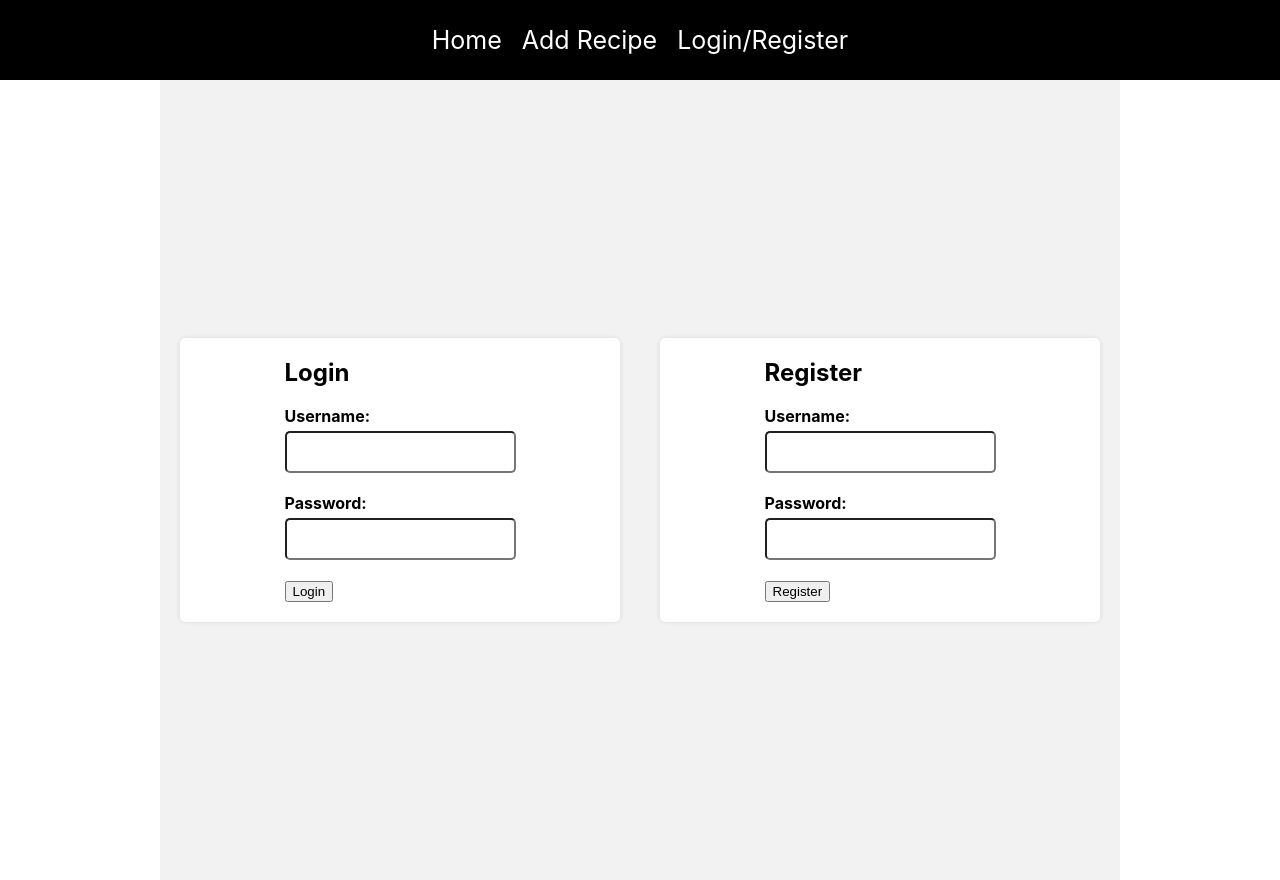
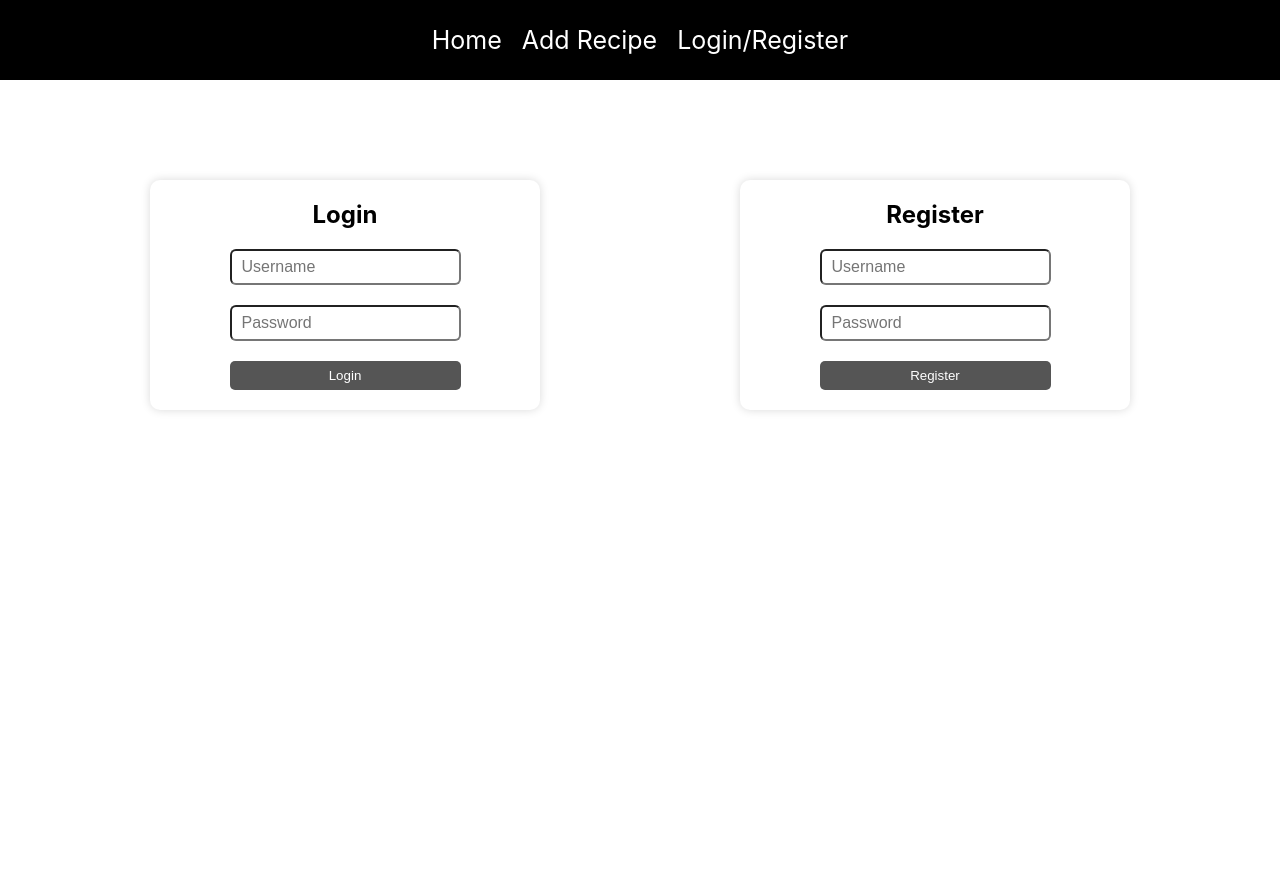
Before and after one commit to siddhartha254/recipe-mern, a React (Create React App) app in the folder client/: page /auth in a window 1280 px wide. After the commit the page ends 800 px from the top, so only its background shows below. Built offline with nearby package versions, Linux system fonts and the light colour scheme.

Commit message:
fixed image bug and css changes

```diff
--- a/client/src/App.css
+++ b/client/src/App.css
@@ -3,8 +3,9 @@
   flex-direction: column;
   justify-content: center;
   align-items: center;
-  font-family: -apple-system, BlinkMacSystemFont, "Segoe UI", Roboto, Oxygen,
-    Ubuntu, Cantarell, "Open Sans", "Helvetica Neue", sans-serif;
+  background-color: white;
+  /* font-family: -apple-system, BlinkMacSystemFont, "Segoe UI", Roboto, Oxygen,
+    Ubuntu, Cantarell, "Open Sans", "Helvetica Neue", sans-serif; */
 }
 
 body {
@@ -16,8 +17,8 @@ body {
   display: flex;
   justify-content: center;
   align-items: center;
-  height: 100vh;
-  background-color: #f2f2f2;
+  height: 100%;
+  background-color: white;
 }
 
 .auth-container {
@@ -27,11 +28,27 @@ body {
   align-items: center;
   padding: 20px;
   background-color: white;
-  border-radius: 5px;
-  box-shadow: 0 0 5px rgba(0, 0, 0, 0.1);
-  margin: 20px;
-  width: 400px;
+  border-radius: 10px;
+  box-shadow: 0 0 10px rgba(0, 0, 0, 0.15);
+  margin: 100px;
+  width: 350px;
 }
+
+.auth-container h2{
+  text-align: center;
+}
+
+.auth-container button{
+    width: 100%;
+    display: block;
+    background-color: #555;
+    border:0;
+    color:#fff;
+    border-radius: 5px;
+    padding: 7px 0;
+    cursor: pointer;
+}
+
 
 .form-group {
   display: flex;
@@ -39,15 +56,15 @@ body {
   margin-bottom: 20px;
 }
 
-label {
-  font-weight: bold;
-  margin-bottom: 5px;
+.auth-container input {
+  padding: 10px;
+  font-size: 16px;
+  border-radius: 6px;
+  height: 12px;
 }
 
-input {
-  padding: 10px;
-  font-size: 16px;
-  border-radius: 5px;
+.form-group input ::placeholder{
+  font-size: 5px;
 }
 
 .navbar {
@@ -67,6 +84,12 @@ a {
   text-decoration: none;
   margin: 10px;
   font-size: 25px;
+}
+
+label {
+  font-weight: 600;
+  font-size: 14px;
+  margin-bottom: 5px;
 }
 
 .create-recipe {
--- a/client/src/pages/auth.js
+++ b/client/src/pages/auth.js
@@ -76,17 +76,19 @@ const Form = ({username, setUsername, password, setPassword, label, onSubmit}) =
             <form onSubmit={onSubmit}>
                 <h2>{label}</h2>
                 <div className="form-group">
-                    <label htmlFor="username">Username: </label>
+                    {/* <label htmlFor="username">Username: </label> */}
                     <input
                         type="text"
+                        placeholder="Username"
                         id="username"
                         value ={username}
                         onChange= {(event)=>setUsername(event.target.value)}/>
                 </div>
                 <div className="form-group">
-                    <label htmlFor="password">Password: </label>
+                    {/* <label htmlFor="password">Password: </label> */}
                     <input
                         type="password"
+                        placeholder="Password"
                         id="password"
                         value = {password}
                         onChange= {(event)=>setPassword(event.target.value)}/>
--- a/client/src/pages/home.js
+++ b/client/src/pages/home.js
@@ -73,7 +73,7 @@ const Home = () =>{
                         <div className="instructions">
                             <p>{recipe.instructions}</p>
                         </div>
-                        <img src={recipe.imgUrl} alt={recipe.name}/>
+                        <img src={recipe.imageUrl} alt={recipe.name}/>
                         <p>Cooking Time: {recipe.cookingTime} minutes</p>
                     </li>
                 ))}
--- a/client/src/pages/saved.js
+++ b/client/src/pages/saved.js
@@ -35,7 +35,7 @@ const Saved = () =>{
                         <div className="instructions">
                             <p>{recipe.instructions}</p>
                         </div>
-                        <img src={recipe.imgUrl} alt={recipe.name}/>
+                        <img src={recipe.imageUrl} alt={recipe.name}/>
                         <p>Cooking Time: {recipe.cookingTime} minutes</p>
                     </li>
                 ))}
```
